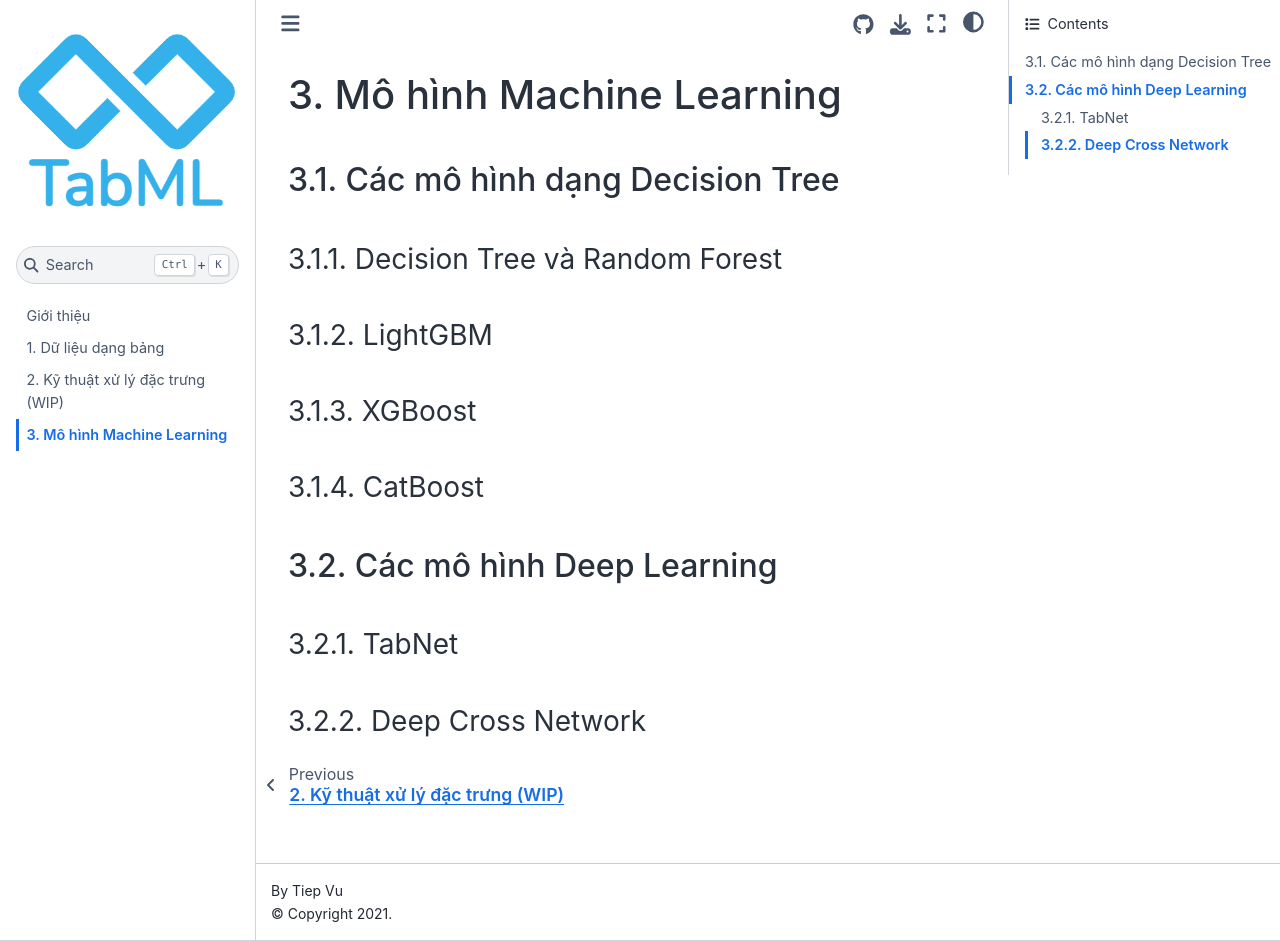
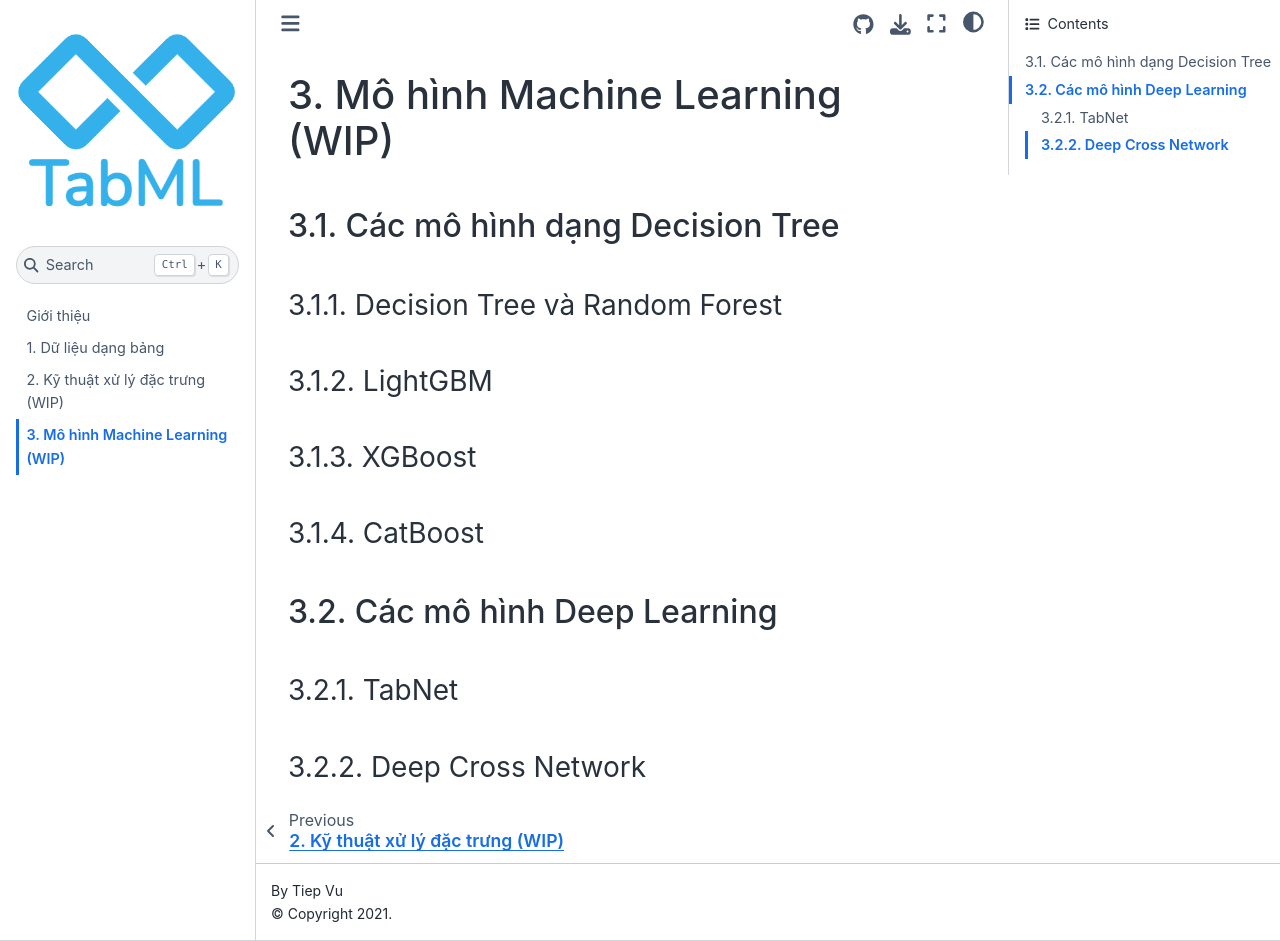
Before and after one commit to tiepvupsu/tabml_book, a Jupyter Book: the page built from ch_models/index.md, in a window 1280 px wide and 941 px high. Built offline with Jupyter Book 1.0.4 settings and Sphinx 7.4.7 and the Sphinx Book theme 1.1.4, drawn with Linux system fonts in a browser that asks for light colours.

Commit message:
open models

```diff
--- a/ch_models/index.md
+++ b/ch_models/index.md
@@ -1,4 +1,4 @@
-# Mô hình Machine Learning
+# Mô hình Machine Learning (WIP)
 
 ## Các mô hình dạng Decision Tree
 
```
